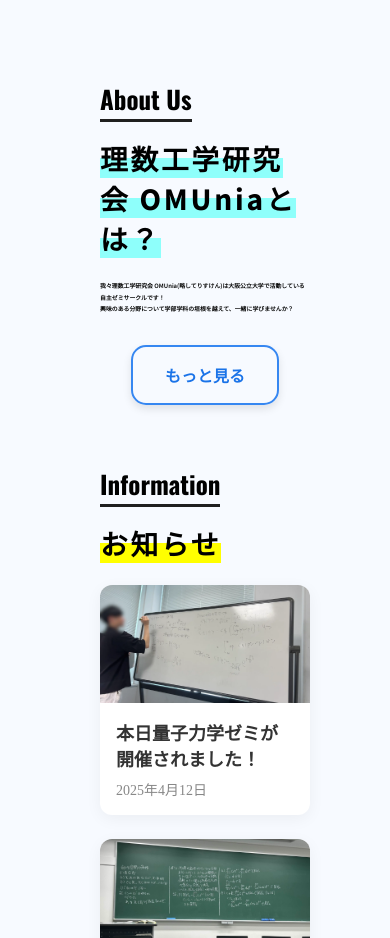
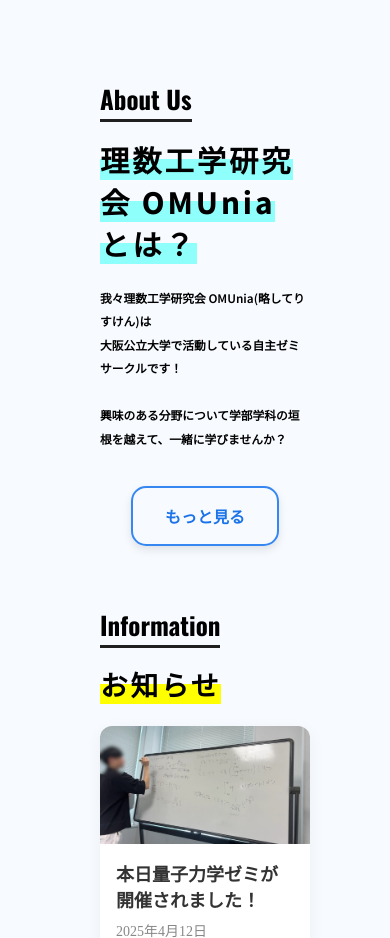
Before and after one commit to marshallow1192/risuken-website, a website: page top-page.html in a window 390 px wide. Shown: the part 800-1738 px from the top of the page. Drawn offline with nearby package versions, Linux system fonts and the light colour scheme; a web font is replaced by a local one.

Commit message:
view port

```diff
--- a/articleTemplate.ejs
+++ b/articleTemplate.ejs
@@ -2,6 +2,7 @@
 <html>
   <head>
     <title>りすけん お知らせ | 大阪公立大学 自主ゼミサークル理数工学研究会 Omunia</title>
+    <meta name="viewport" content="width=device-width, initial-scale=1.0">
     <!-- 使用するフォントの取り込み -->
     <link rel="preconnect" href="https://fonts.googleapis.com">
     <link rel="preconnect" href="https://fonts.gstatic.com" crossorigin>
--- a/style.css
+++ b/style.css
@@ -62,7 +62,7 @@ header{
 .section-title-introduction{
   font-family: 'Noto Sans JP', sans-serif;
   font-weight: 800;
-  font-size: clamp(1.5rem, 1rem + 3vw, 3.125rem);
+  font-size: clamp(1.5rem, 1.1rem + 3vw, 3.125rem);
   background: linear-gradient(transparent 50%, #8efffb 50%);
   letter-spacing: 0.1em;
 }
@@ -136,7 +136,7 @@ body{
 .about {
   font-family: 'Noto Sans JP', sans-serif;
   font-weight: 600;
-  font-size: clamp(0.125rem, 0.125rem + 1vw, 1.8rem);
+  font-size: clamp(0.125rem, 0.125rem + 2.5vw, 1.8rem);
   line-height: 2;
 }
 
@@ -452,3 +452,19 @@ hr {
   font-family: 'Noto Sans JP', sans-serif;
   font-size: 20px;
 }
+
+.br-sp {
+  display: inline;
+}
+
+
+/* 画面幅が768px以下になったら（スマホを想定） */
+@media (max-width: 768px) {
+  .br-sp {
+    display: block; /* ブロック要素に変えることで、この要素の手前で改行が起こる */
+  }
+}
+
+.no-wrap {
+  white-space: nowrap;
+}
--- a/top-page.html
+++ b/top-page.html
@@ -2,6 +2,7 @@
 <html>
   <head>
     <title>Omunia | 大阪公立大学 自主ゼミサークル理数工学研究会 Omunia</title>
+    <meta name="viewport" content="width=device-width, initial-scale=1.0">
     <!-- 使用するフォントの取り込み -->
     <link rel="preconnect" href="https://fonts.googleapis.com">
     <link rel="preconnect" href="https://fonts.gstatic.com" crossorigin>
@@ -41,9 +42,9 @@
     </div>
     <div class="introduction">
       <h2><span class="section-sub-title">About Us</span></h2>
-      <h1><span class="section-title-introduction">理数工学研究会 OMUniaとは？</span></h1>
+      <h1><span class="section-title-introduction">理数工学研究会 OMUnia<span class="no-wrap">とは？</span></span></h1>
       <div class="about">
-        <p>我々理数工学研究会 OMUnia(略してりすけん)は大阪公立大学で活動している自主ゼミサークルです！
+        <p>我々理数工学研究会 OMUnia(略してりすけん)は<span class="br-sp">大阪公立大学で活動している自主ゼミサークルです！</span>
         <br>興味のある分野について学部学科の垣根を越えて、一緒に学びませんか？</p>
         <div class="btn-container">
           <a href="introduction.html" class="btn">もっと見る</a>
```
Also changed, not shown: articletemp.html (+1 -0 lines), information.html (+1 -0 lines), introduction.html (+1 -0 lines), report1.html (+1 -0 lines), report2.html (+1 -0 lines).
